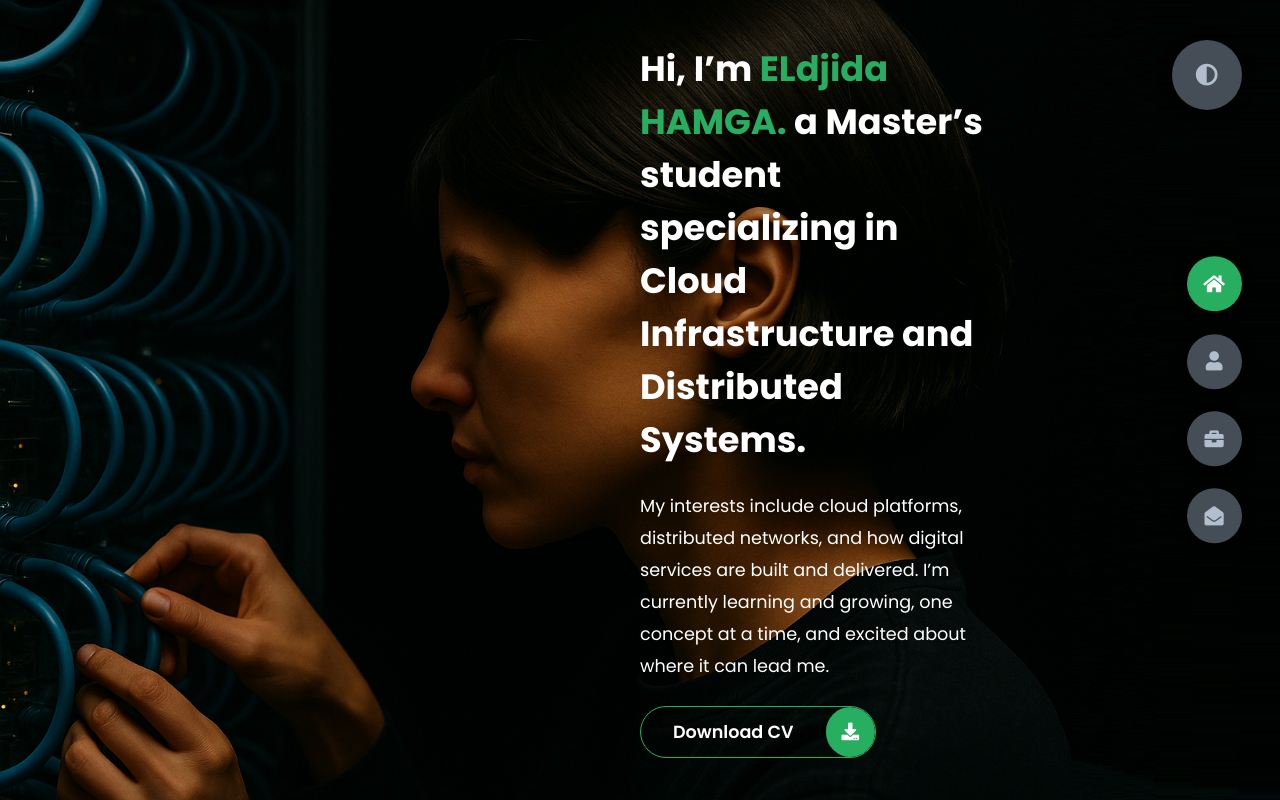
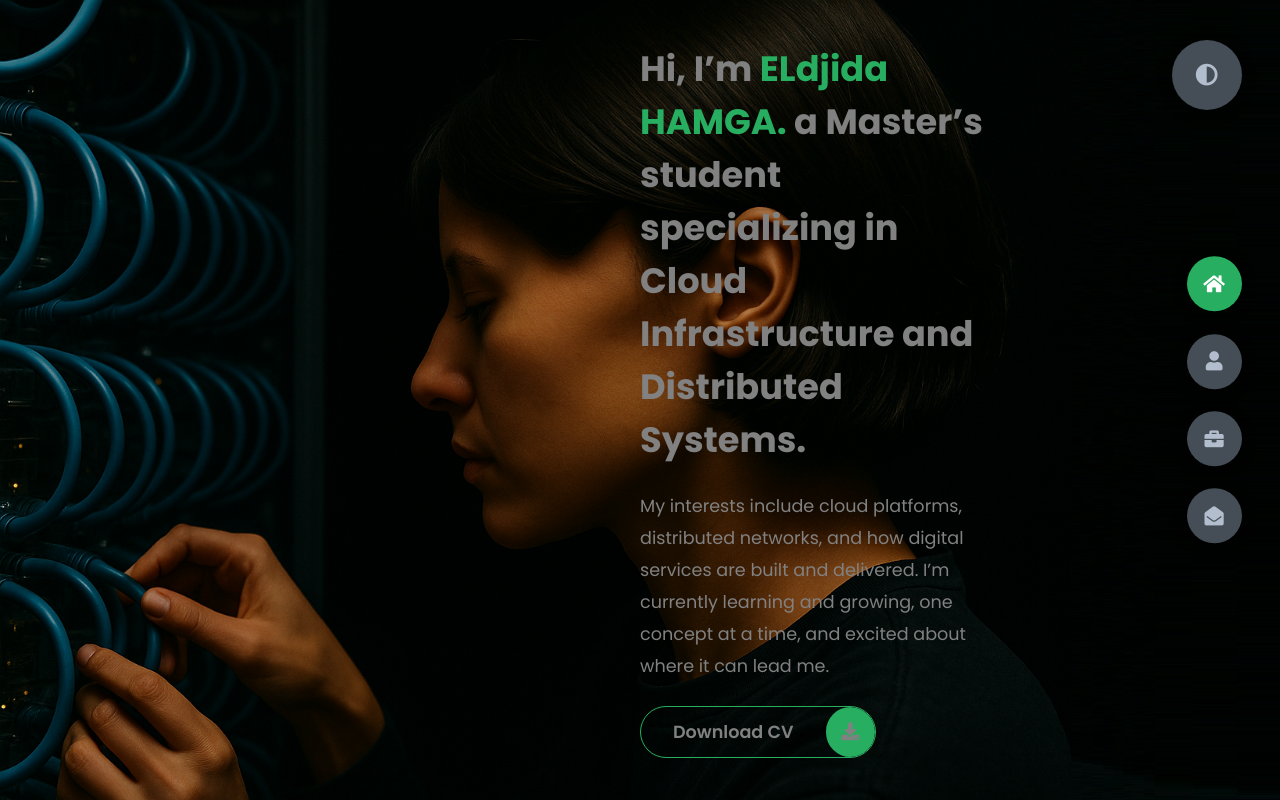
Before and after one commit to hamgaeldjida/portfolio, a Django app: template templates/test.html in a window 1280 px wide. Run offline with Django 5.2, Linux system fonts and the light colour scheme; the template is opened without the code that fills it, so the values that code supplies are empty.

Commit message:
change color in landing page for light mode

```diff
--- a/templates/test.html
+++ b/templates/test.html
@@ -32,13 +32,13 @@
 
             </div>
             <div class="right-header">
-                <h1 class="name">
+                <h1 class="name" style="color: #818181">
                    Hi, I’m  <span>ELdjida HAMGA.</span>  a Master’s student specializing in Cloud Infrastructure and Distributed Systems.
                 </h1>
-                <p>
+                <p style="color: #818181">
                     My interests include cloud platforms, distributed networks, and how digital services are built and delivered. I’m currently learning and growing, one concept at a time, and excited about where it can lead me.
                 </p>
-                <div class="btn-con">
+                <div class="btn-con" style="color: #818181">
                     <a href="https://drive.usercontent.google.com/download?id=1tvrgSzdIRSCEbL63jM6jEesa2GVyrO4d&export=download" download class="main-btn">
                         <span class="btn-text">Download CV</span>
                         <span class="btn-icon"><i class="fas fa-download"></i></span>
```
